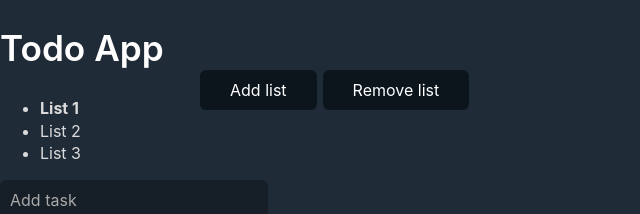
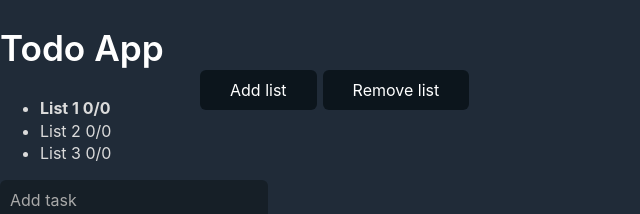
Before and after one commit to devm98/kmin-react, a React (Create React App) app: page / in a window 1280 px wide. Shown: the top 214 px of the page, without its empty margins (0-640 px from the left). Built offline with nearby package versions, Linux system fonts and the light colour scheme.

Commit message:
final to do app

```diff
--- a/src/TodoApp.jsx
+++ b/src/TodoApp.jsx
@@ -66,14 +66,17 @@ export default class TodoApp extends React.Component {
         <h1 style={{ marginBottom: 24 }}>Todo App</h1>
 
         <ul>
-          {new Array(this.state.listCount).fill('').map((val, idx) => (
+          {new Array(this.state.listCount).fill('').map((val, idx) => {
+            const tasks = this.state.tasks.filter(task => task.listIdx === idx, )
+            const checkedTasksCount = tasks.filter(task => task.checked).length
+            return(
             <li key={idx} onClick={() => this.handleSelectList(idx)} style={{
               fontWeight: idx === this.state.selectedListIdx ? 'bold' : 'normal',
               cursor: 'pointer',
             }}>
-              List {idx + 1}
+              List {idx + 1} {checkedTasksCount}/{tasks.length}{' '}
             </li>
-          ))
+          )})
           }
           <div style={{
             position: 'absolute',
```
